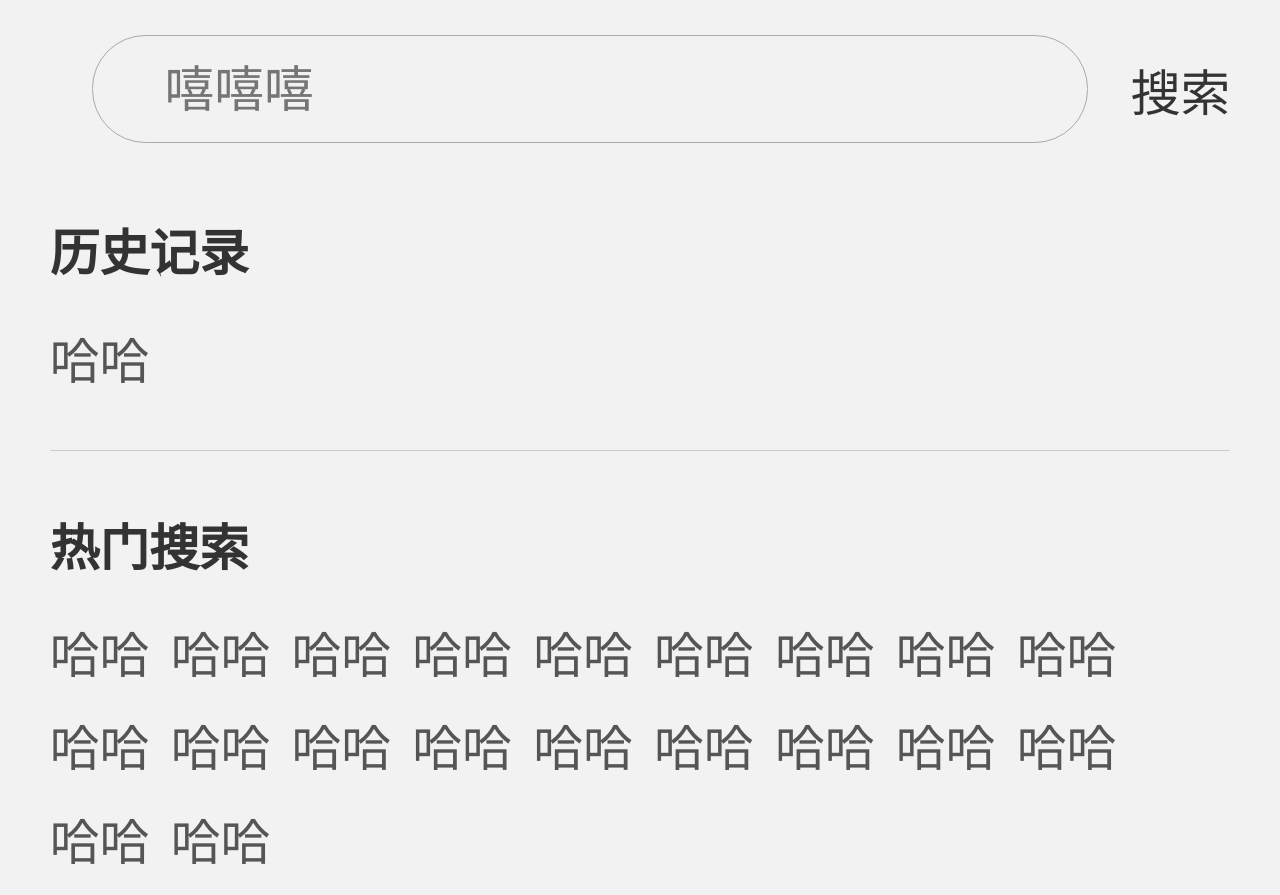
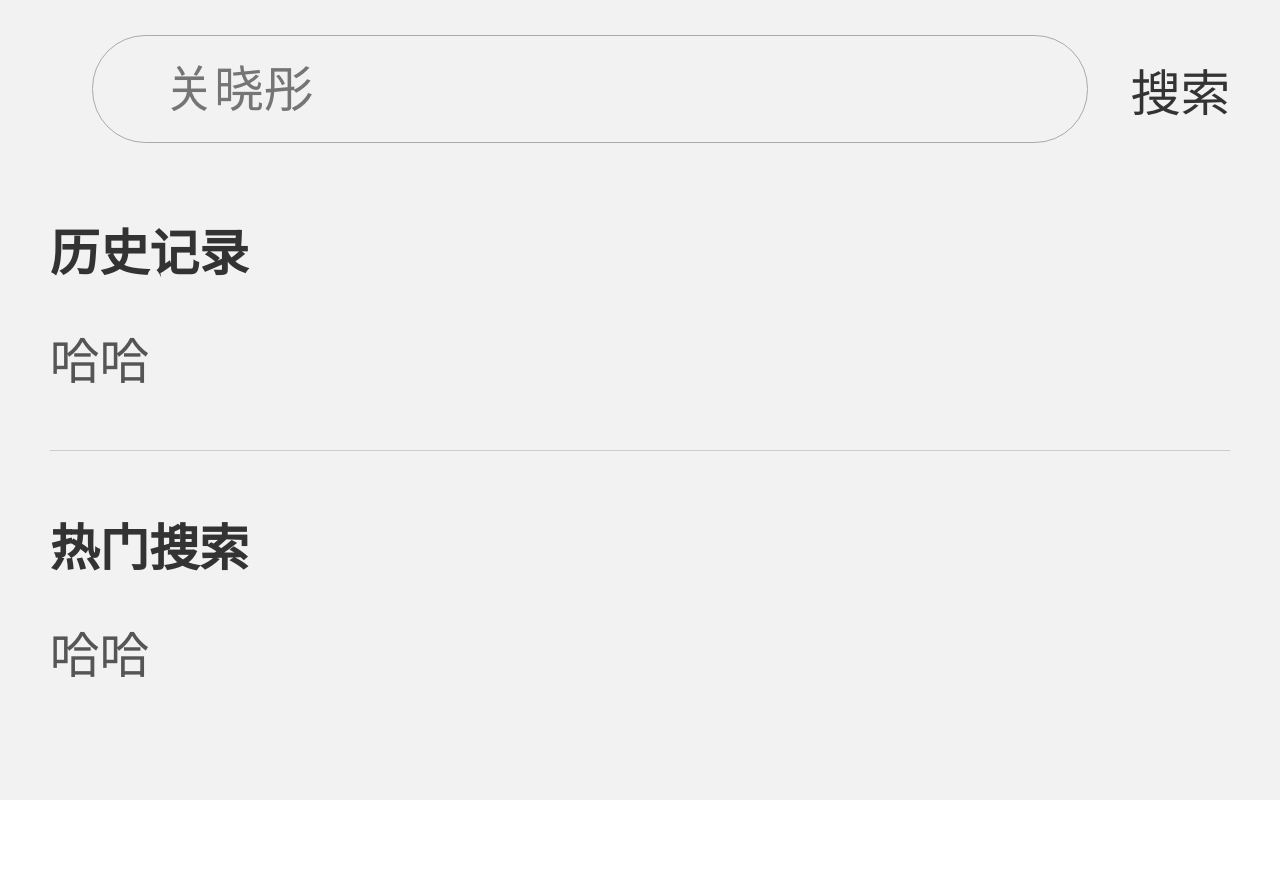
Before and after one commit to bug-one/news, a Vue app: page /#/search in a window 1280 px wide. After the commit the page ends 800 px from the top, so only its background shows below. Built offline with nearby package versions, Linux system fonts and the light colour scheme; a small style sheet from the web is missing.

Commit message:
实现搜索文章功能

```diff
--- a/src/components/PostList.vue
+++ b/src/components/PostList.vue
@@ -88,7 +88,7 @@ export default {
     display: flex;
     justify-content: space-between;
     img {
-      width: 112 / 360 * 100vw;
+      width: 100 / 360 * 100vw;
       height: 74 / 360 * 100vw;
       object-fit: cover;
     }
--- a/src/views/Search.vue
+++ b/src/views/Search.vue
@@ -1,41 +1,33 @@
 <template>
   <div id="search">
     <div class="searchModule">
-      <span class="iconfont iconjiantou2"> </span>
-      <div class="search">
+      <span class="iconfont iconjiantou2" @click="goback"> </span>
+      <div class="search" @click="focus">
         <span class="iconfont iconsearch"></span>
-        <input type="text" name="" id="" placeholder="嘻嘻嘻" />
+        <input
+          type="text"
+          name=""
+          id=""
+          :placeholder="placeholder"
+          ref="input"
+          v-model="keyword"
+        />
       </div>
-      <div class="btn">搜索</div>
+      <div class="btn" @click="postSearch()">搜索</div>
     </div>
-    <div class="history">
+    <postList :list="post" v-for="post in postList" :key="post.id" />
+    <div class="unsearch" v-if="postList.length == 0 && keyword && isSearch">
+      未搜索到文章哦~
+    </div>
+    <div class="history" v-if="postList.length == 0 && !keyword">
       <div class="title">历史记录</div>
       <ul class="historyList">
         <li>哈哈</li>
       </ul>
     </div>
-    <div class="hotSearch">
+    <div class="hotSearch" v-if="postList.length == 0 && !keyword">
       <div class="title">热门搜索</div>
       <ul class="hotList">
-        <li>哈哈</li>
-        <li>哈哈</li>
-        <li>哈哈</li>
-        <li>哈哈</li>
-        <li>哈哈</li>
-        <li>哈哈</li>
-        <li>哈哈</li>
-        <li>哈哈</li>
-        <li>哈哈</li>
-        <li>哈哈</li>
-        <li>哈哈</li>
-        <li>哈哈</li>
-        <li>哈哈</li>
-        <li>哈哈</li>
-        <li>哈哈</li>
-        <li>哈哈</li>
-        <li>哈哈</li>
-        <li>哈哈</li>
-        <li>哈哈</li>
         <li>哈哈</li>
       </ul>
     </div>
@@ -43,7 +35,54 @@
 </template>
 
 <script>
-export default {};
+import postList from "../components/PostList";
+export default {
+  components: {
+    postList,
+  },
+  data() {
+    return {
+      keyword: "",
+      postList: [],
+      isSearch: false,
+      placeholder: "关晓彤",
+    };
+  },
+  methods: {
+    focus() {
+      this.$refs.input.focus();
+      this.isSearch = false;
+    },
+    goback() {
+      if (this.keyword) {
+        this.keyword = "";
+      } else {
+        this.$router.back();
+      }
+    },
+    postSearch() {
+      if (!this.keyword) {
+        this.keyword = this.placeholder;
+      }
+      this.$axios({
+        url: "/post_search",
+        params: { keyword: this.keyword },
+      }).then((res) => {
+        if (res.status == 200) {
+          this.postList = res.data.data;
+          this.isSearch = true;
+        }
+      });
+    },
+  },
+  watch: {
+    keyword(val) {
+      if (val.length == 0) {
+        this.postList = [];
+      }
+    },
+  },
+};
 </script>
 
 <style lang="less" scoped>
@@ -90,6 +129,12 @@ export default {};
     padding-left: 12 / 360 * 100vw;
   }
 }
+.unsearch {
+  color: #666;
+  text-align: center;
+  margin-top: 40vh;
+  font-size: 14 / 360 * 100vw;
+}
 .history {
   font-size: 14 / 360 * 100vw;
 
```
